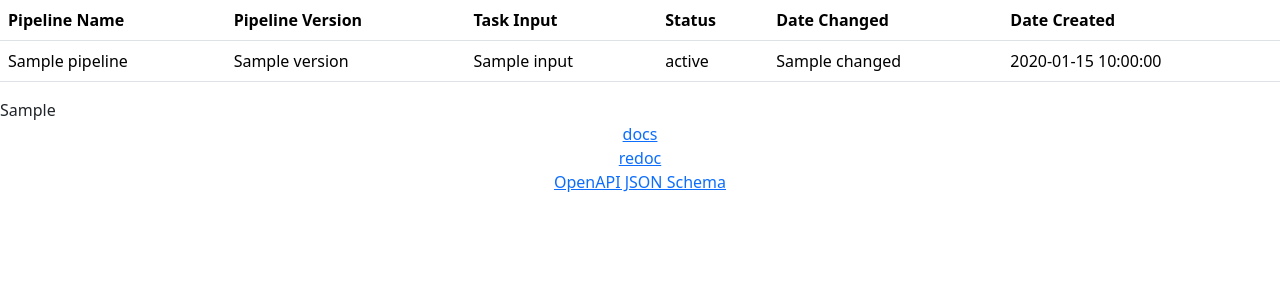
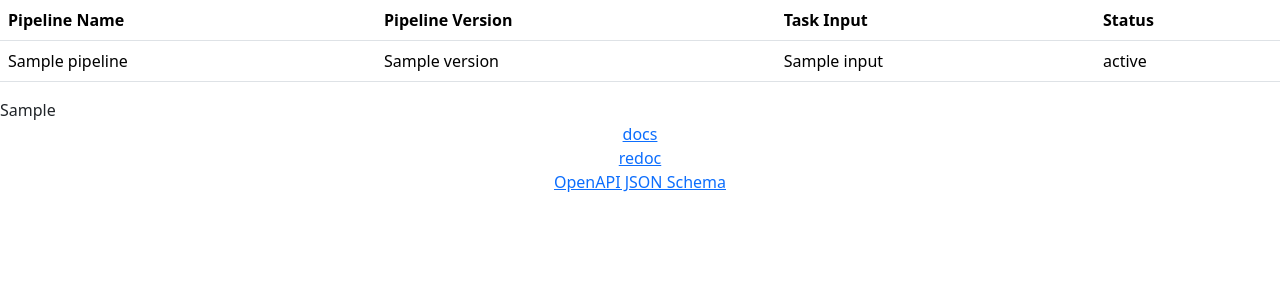
Before and after one commit to wtsi-npg/npg_porch, a FastAPI app: template src/npg_porch/templates/index.j2 in a window 1280 px wide. Shown: the top 300 px of the page. Run offline with FastAPI, Linux system fonts and the light colour scheme; the template is opened without the code that fills it: most values are stand-ins (such as "Sample title", 1, 10 or a date in 2020); parts of the project's set-up code (start-up, migrations or seed data) failed here and were passed over; some libraries are stand-ins or nearby versions.

Commit message:
Display information from previously available query through the template
Temporarily remove dates from the table until the endpoint for events is added

```diff
--- a/src/npg_porch/server.py
+++ b/src/npg_porch/server.py
@@ -59,8 +59,17 @@ templates = Jinja2Templates(directory="src/npg_porch/templates")
     summary="Web page with filterable table of tasks and links to OpenAPI "
             "documentation."
 )
-async def root(request: Request, pipeline_name=None, status=None, task_response=Depends(tasks.get_tasks)) -> HTMLResponse:
+async def root(request: Request,
+               pipeline_name=None,
+               status=None,
+               task_response=Depends(tasks.get_tasks)
+               ) -> HTMLResponse:
 
-    return templates.TemplateResponse("index.j2", {"request": request, "tasks": [{
-        "pipeline": "A", "version": "1.0", "input": {}, "status": "PENDING", "changed": "01/01/2025", "created": "01/01/2025"}],
-                                                   "task_response": task_response})
+    task_list = []
+    for task in task_response:
+        task_list.append({"pipeline": task.pipeline.name,
+                          "version": task.pipeline.version,
+                          "input": task.task_input,
+                          "status": task.status})
+
+    return templates.TemplateResponse("index.j2", {"request": request, "tasks": task_list})
--- a/src/npg_porch/templates/index.j2
+++ b/src/npg_porch/templates/index.j2
@@ -14,8 +14,8 @@
           <th scope="col">Pipeline Version</th>
           <th scope="col">Task Input</th>
           <th scope="col">Status</th>
-          <th scope="col">Date Changed</th>
-          <th scope="col">Date Created</th>
+          {#<th scope="col">Date Changed</th>
+          <th scope="col">Date Created</th>#}
         </tr>
       </thead>
       <tbody>
@@ -25,8 +25,8 @@
             <td>{{ task.version }}</td>
             <td>{{ task.input }}</td>
             <td>{{ task.status }}</td>
-            <td>{{ task.changed }}</td>
-            <td>{{ task.created }}</td>
+            {#<td>{{ task.changed }}</td>
+            <td>{{ task.created }}</td>#}
           </tr>
         {% endfor %}
       </tbody>
```
